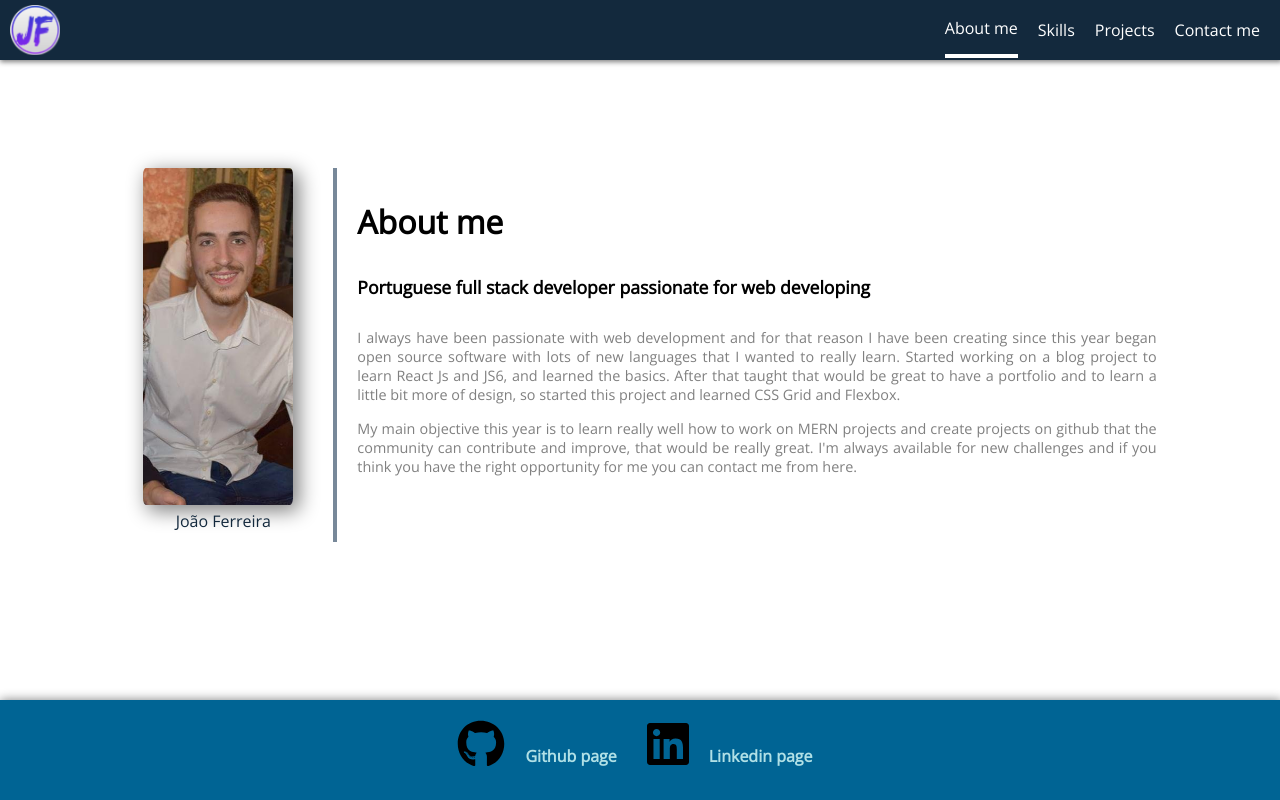
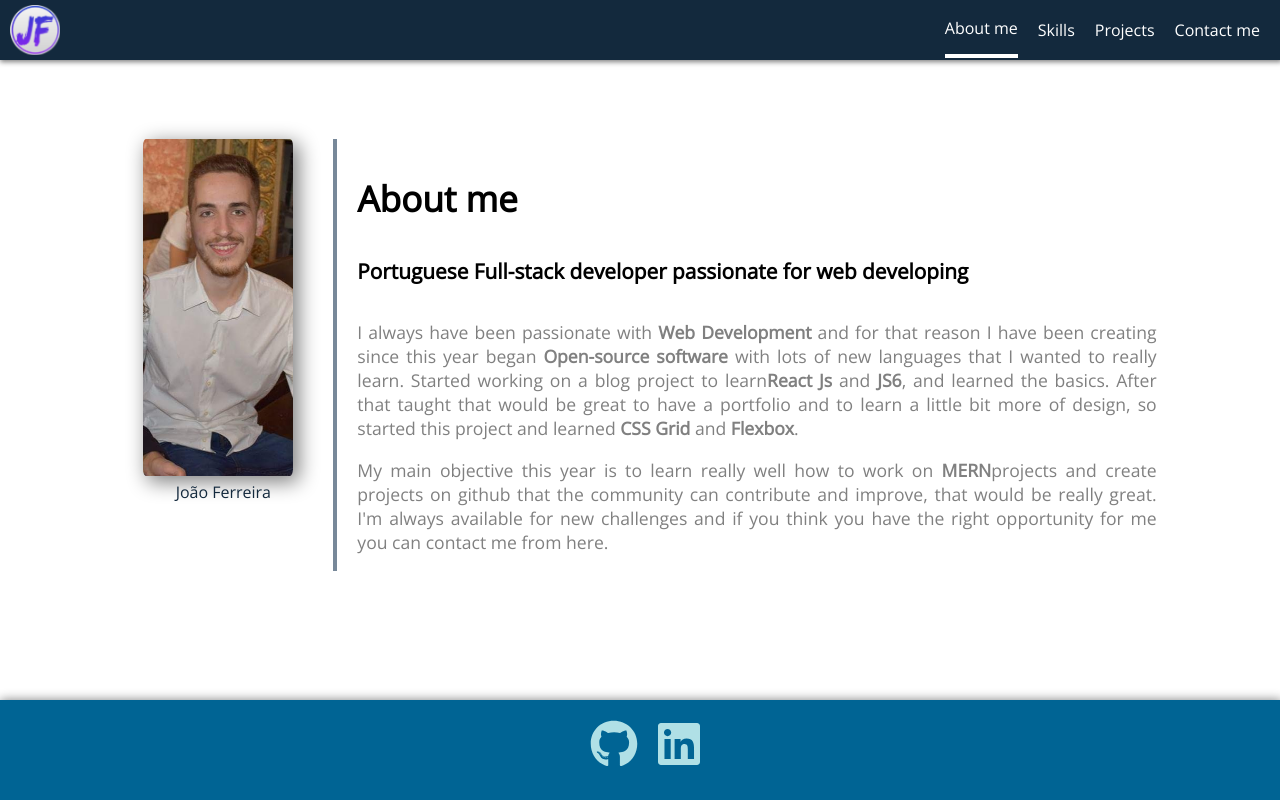
Before and after one commit to joaopedrodcf/curriculum, a React app: page / in a window 1280 px wide. Built offline with nearby package versions, Linux system fonts and the light colour scheme.

Commit message:
Changed the font size

```diff
--- a/public/index.css
+++ b/public/index.css
@@ -264,15 +264,15 @@ MAIN SECTION
 }
 
 .section-about-me article h1 {
-  font-size: 2em;
+  font-size: 2.2em;
 }
 
 .section-about-me article h5 {
-  font-size: 1.1em;
+  font-size: 1.3em;
 }
 
 .section-about-me article p {
-  font-size: 0.9em;
+  font-size: 1.1em;
   color: gray;
 }
 
--- a/src/components/Footer/Footer.js
+++ b/src/components/Footer/Footer.js
@@ -4,12 +4,12 @@ import React from 'react';
 const Footer = () => (
   <footer>
     <div>
-      <i className="fab fa-github fa-3x" />
-      <a href="https://github.com/joaopedrodcf">Github page</a>
-    </div>
-    <div>
-      <i className="fab fa-linkedin fa-3x" />
-      <a href="https://www.linkedin.com/in/joaoferr93/">Linkedin page</a>
+      <a href="https://github.com/joaopedrodcf">
+        <i className="fab fa-github fa-3x" />
+      </a>
+      <a href="https://www.linkedin.com/in/joaoferr93/">
+        <i className="fab fa-linkedin fa-3x" />
+      </a>
     </div>
   </footer>
 );
--- a/src/components/Main/AboutMe.js
+++ b/src/components/Main/AboutMe.js
@@ -9,19 +9,20 @@ const AboutMe = () => (
       </figure>
       <article>
         <h1>About me</h1>
-        <h5>Portuguese full stack developer passionate for web developing</h5>
+        <h5>Portuguese Full-stack developer passionate for web developing</h5>
         <p>
-          I always have been passionate with web development and for that reason I have been
-          creating since this year began open source software with lots of new languages that I
-          wanted to really learn. Started working on a blog project to learn React Js and JS6, and
-          learned the basics. After that taught that would be great to have a portfolio and to learn
-          a little bit more of design, so started this project and learned CSS Grid and Flexbox.
+          I always have been passionate with <strong>Web Development</strong> and for that reason I
+          have been creating since this year began <strong>Open-source software</strong> with lots
+          of new languages that I wanted to really learn. Started working on a blog project to learn
+          <strong>React Js</strong> and <strong>JS6</strong>, and learned the basics. After that
+          taught that would be great to have a portfolio and to learn a little bit more of design,
+          so started this project and learned <strong>CSS Grid</strong> and <strong>Flexbox</strong>.
         </p>
         <p>
-          My main objective this year is to learn really well how to work on MERN projects and
-          create projects on github that the community can contribute and improve, that would be
-          really great. I&apos;m always available for new challenges and if you think you have the
-          right opportunity for me you can contact me from here.
+          My main objective this year is to learn really well how to work on <strong>MERN</strong>
+          projects and create projects on github that the community can contribute and improve, that
+          would be really great. I&apos;m always available for new challenges and if you think you
+          have the right opportunity for me you can contact me from here.
         </p>
       </article>
     </section>
```
